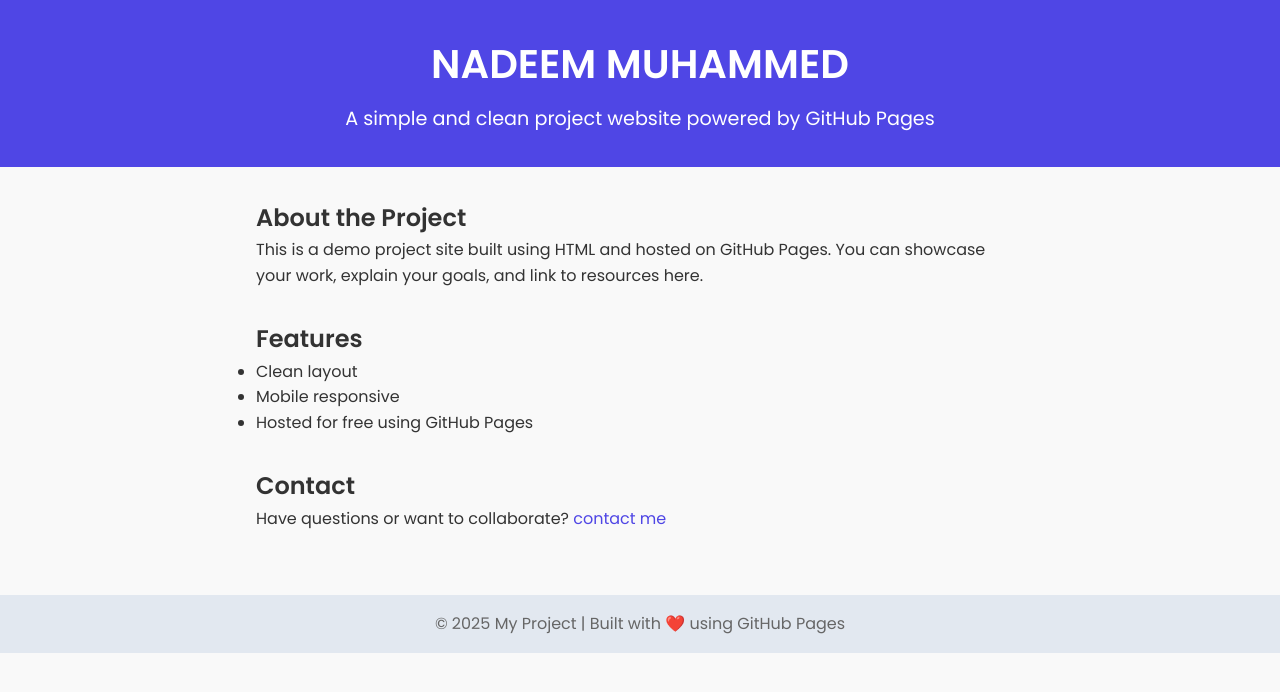
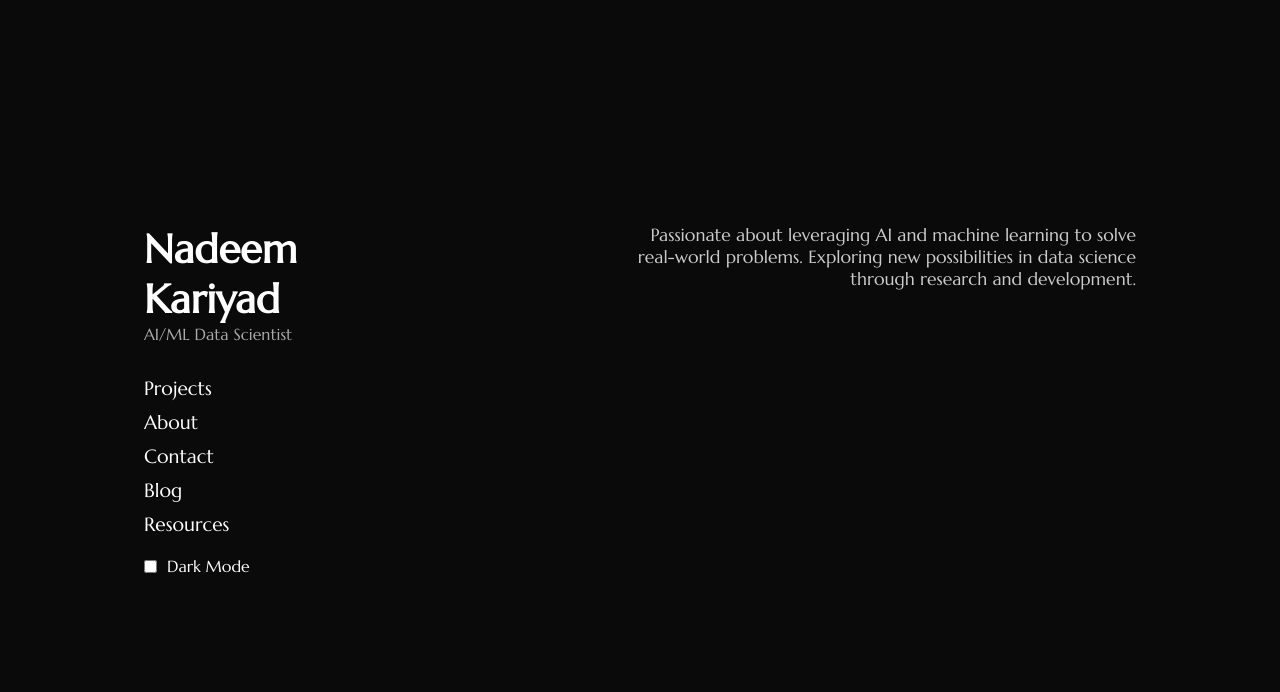
Before and after one commit to mnk3936/nadeemkariyad.github.io, a plain HTML site: page index.html in a window 1280 px wide. Drawn offline with Linux system fonts and the light colour scheme.

Commit message:
Update index.html

```diff
--- a/index.html
+++ b/index.html
@@ -1,87 +1,136 @@
 <!DOCTYPE html>
 <html lang="en">
 <head>
-  <meta charset="UTF-8" />
-  <meta name="viewport" content="width=device-width, initial-scale=1.0" />
-  <title>nadeem kariyad</title>
-  <link href="https://fonts.googleapis.com/css2?family=Poppins:wght@400;600&display=swap" rel="stylesheet">
+    <meta charset="UTF-8">
+    <meta name="viewport" content="width=device-width, initial-scale=1.0">
+    <title>Nadeem Kariyad - AI/ML Data Scientist</title>
+    <link href="https://fonts.googleapis.com/css2?family=Marcellus&display=swap" rel="stylesheet">
     <style>
         * {
-      box-sizing: border-box;
             margin: 0;
             padding: 0;
-      font-family: 'Poppins', sans-serif;
+            box-sizing: border-box;
+            font-family: 'Marcellus', serif;
         }
+
         body {
-      background-color: #f9f9f9;
-      color: #333;
-      line-height: 1.6;
+            background-color: #0a0a0a;
+            color: #fff;
+            display: flex;
+            justify-content: center;
+            align-items: center;
+            height: 100vh;
+            padding: 20px;
         }
-    header {
-      background: #4f46e5;
-      color: #fff;
-      padding: 2rem 1rem;
-      text-align: center;
+
+        .container {
+            display: flex;
+            justify-content: space-between;
+            width: 80%;
+            max-width: 1200px;
         }
-    header h1 {
+
+        nav {
+            width: 250px;
+        }
+
+        h1 {
             font-size: 2.5rem;
-      margin-bottom: 0.5rem;
         }
-    header p {
-      font-size: 1.2rem;
-    }
-    main {
-      padding: 2rem 1rem;
-      max-width: 800px;
-      margin: 0 auto;
-    }
-    section {
+
+        .subtitle {
+            font-size: 1rem;
+            color: #aaa;
             margin-bottom: 2rem;
         }
-    footer {
-      text-align: center;
-      padding: 1rem;
-      background: #e2e8f0;
-      color: #666;
+
+        ul {
+            list-style: none;
         }
-    a {
-      color: #4f46e5;
+
+        ul li {
+            margin: 10px 0;
+        }
+
+        ul li a {
+            color: white;
             text-decoration: none;
+            font-size: 1.2rem;
+            transition: opacity 0.3s;
         }
-    a:hover {
-      text-decoration: underline;
+
+        ul li a:hover {
+            opacity: 0.7;
+        }
+
+        main {
+            flex-grow: 1;
+            text-align: right;
+            max-width: 500px;
+        }
+
+        .bio {
+            font-size: 1.1rem;
+            color: #ccc;
+        }
+
+        .theme-toggle {
+            margin-top: 20px;
+        }
+
+        .theme-toggle label {
+            cursor: pointer;
+            display: flex;
+            align-items: center;
+            font-size: 1rem;
+        }
+
+        input[type="checkbox"] {
+            margin-right: 10px;
+        }
+
+        .light-mode {
+            background-color: #f4f4f4;
+            color: #222;
+        }
+
+        .light-mode a {
+            color: #222;
         }
     </style>
 </head>
 <body>
-  <header>
-    <h1>NADEEM MUHAMMED</h1>
-    <p>A simple and clean project website powered by GitHub Pages</p>
-  </header>
+    <div class="container">
+        <nav>
+            <h1>Nadeem Kariyad</h1>
+            <p class="subtitle">AI/ML Data Scientist</p>
+            <ul>
+                <li><a href="#">Projects</a></li>
+                <li><a href="#">About</a></li>
+                <li><a href="#">Contact</a></li>
+                <li><a href="#">Blog</a></li>
+                <li><a href="#">Resources</a></li>
+            </ul>
+            <div class="theme-toggle">
+                <label>
+                    <input type="checkbox" id="darkModeToggle">
+                    <span>Dark Mode</span>
+                </label>
+            </div>
+        </nav>
 
         <main>
-    <section>
-      <h2>About the Project</h2>
-      <p>This is a demo project site built using HTML and hosted on GitHub Pages. You can showcase your work, explain your goals, and link to resources here.</p>
-    </section>
+            <p class="bio">
+                Passionate about leveraging AI and machine learning to solve real-world problems. Exploring new possibilities in data science through research and development.
+            </p>
+        </main>
+    </div>
 
-    <section>
-      <h2>Features</h2>
-      <ul>
-        <li>Clean layout</li>
-        <li>Mobile responsive</li>
-        <li>Hosted for free using GitHub Pages</li>
-      </ul>
-    </section>
-
-    <section>
-      <h2>Contact</h2>
-      <p>Have questions or want to collaborate? <a href="mailto:your-email@example.com">contact me</a></p>
-    </section>
-  </main>
-
-  <footer>
-    <p>&copy; 2025 My Project | Built with ❤️ using GitHub Pages</p>
-  </footer>
+    <script>
+        const toggle = document.getElementById('darkModeToggle');
+        toggle.addEventListener('change', () => {
+            document.body.classList.toggle('light-mode');
+        });
+    </script>
 </body>
 </html>
```
Lines whose indentation alone changed are shown as unchanged.
